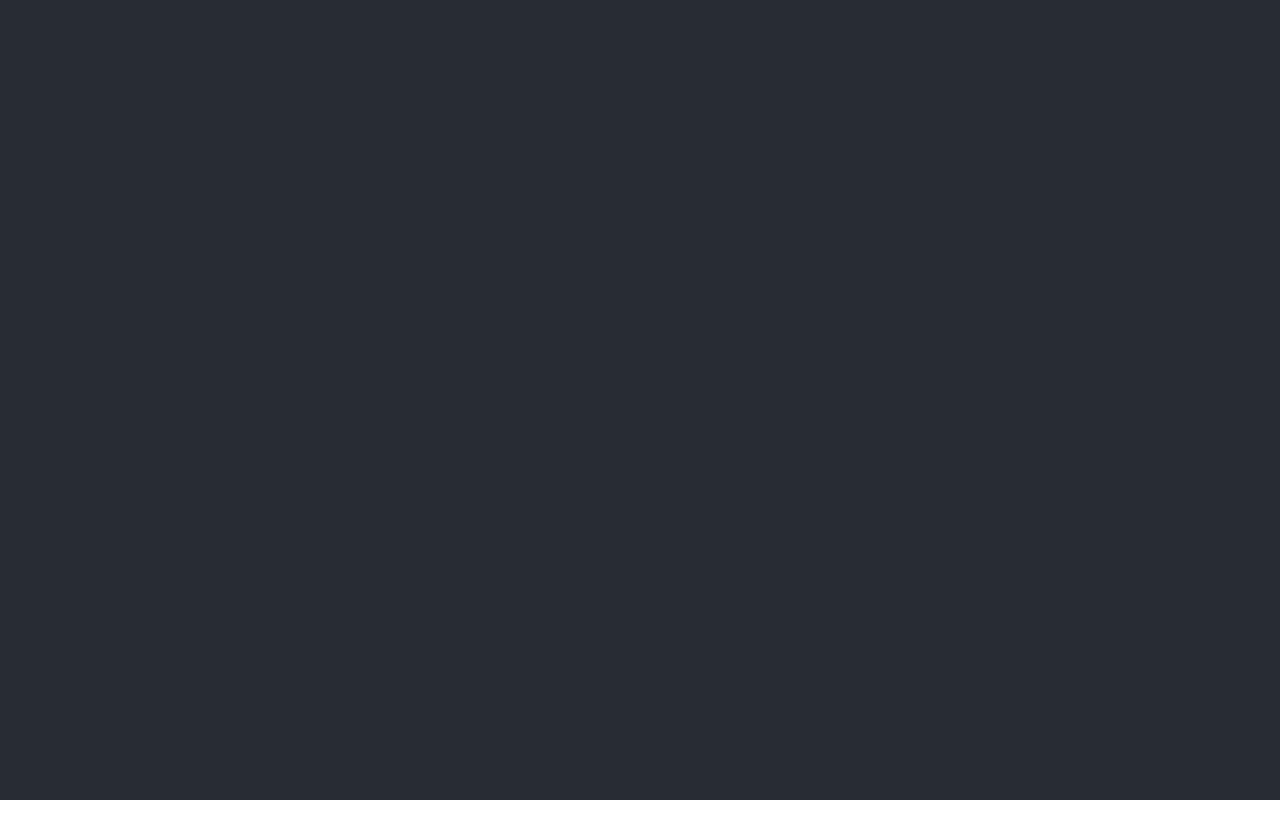
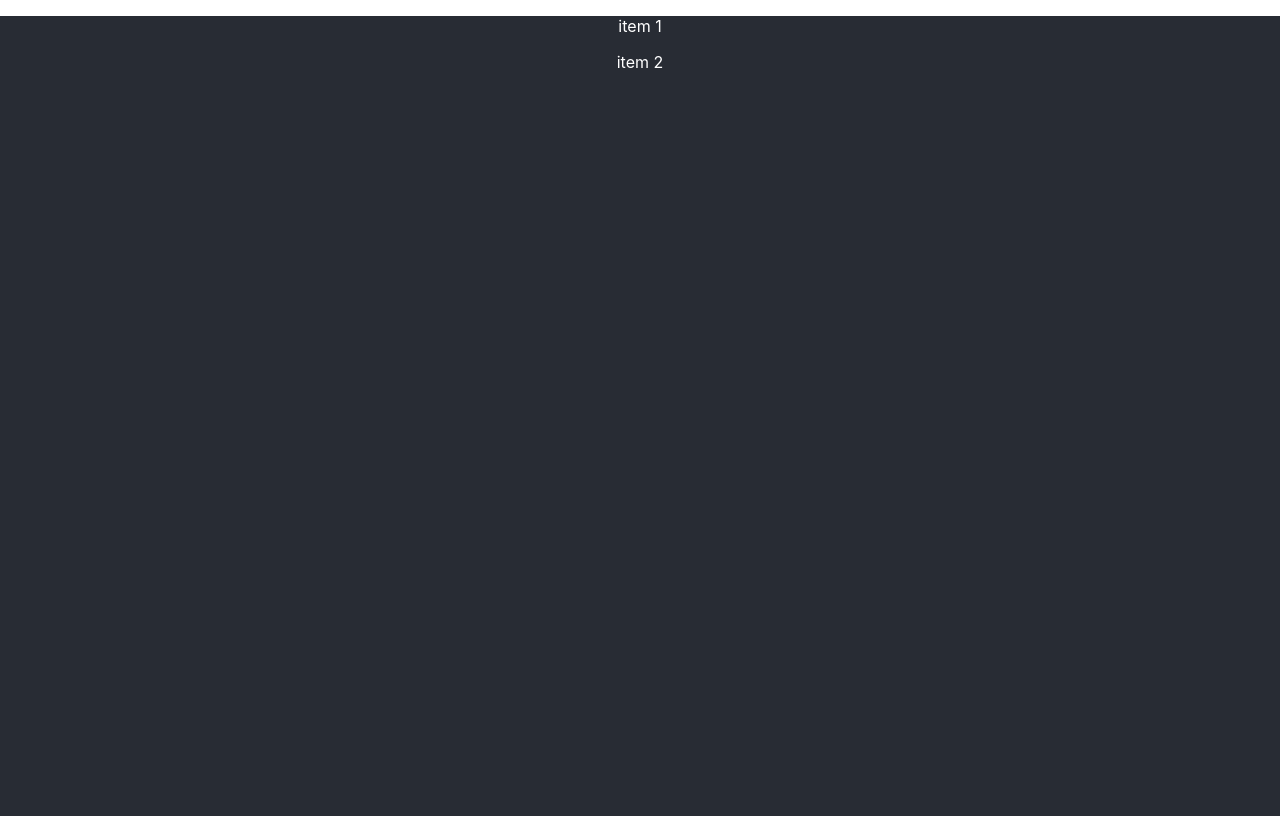
Before and after one commit to hannuju/todo-app, a React (Create React App) app: page / in a window 1280 px wide. Built offline with nearby package versions, Linux system fonts and the light colour scheme.

Commit message:
create TodoList and TodoItem components

```diff
--- a/src/App.tsx
+++ b/src/App.tsx
@@ -1,11 +1,12 @@
 import React from 'react';
 import logo from './logo.svg';
 import './App.css';
-
+import { TodoList } from './TodoList';
 
 function App() {
   return (
     <div className="App">
+      <TodoList></TodoList>
     </div>
   );
 }
--- /dev/null
+++ b/src/TodoItem.tsx
@@ -0,0 +1,12 @@
+interface Props {
+    title: string;
+    checkbox: boolean;
+}
+
+export const TodoItem: React.FC<Props> = (props) => {
+    return (
+        <div>
+            <p>{props.title}</p>
+        </div>
+    )
+}
--- /dev/null
+++ b/src/TodoList.tsx
@@ -0,0 +1,24 @@
+import { TodoItem } from "./TodoItem"
+
+const dummyData = [
+    {
+        id: 1,
+        title: "item 1",
+        checkbox: true
+    },
+    {
+        id: 2,
+        title: "item 2",
+        checkbox: false
+    }
+]
+
+export const TodoList = () => {
+    return (
+        <div>
+            {dummyData.map((item) =>
+                <TodoItem key={item.id} title={item.title} checkbox={item.checkbox}></TodoItem>
+            )}
+        </div>
+    )
+}
```
